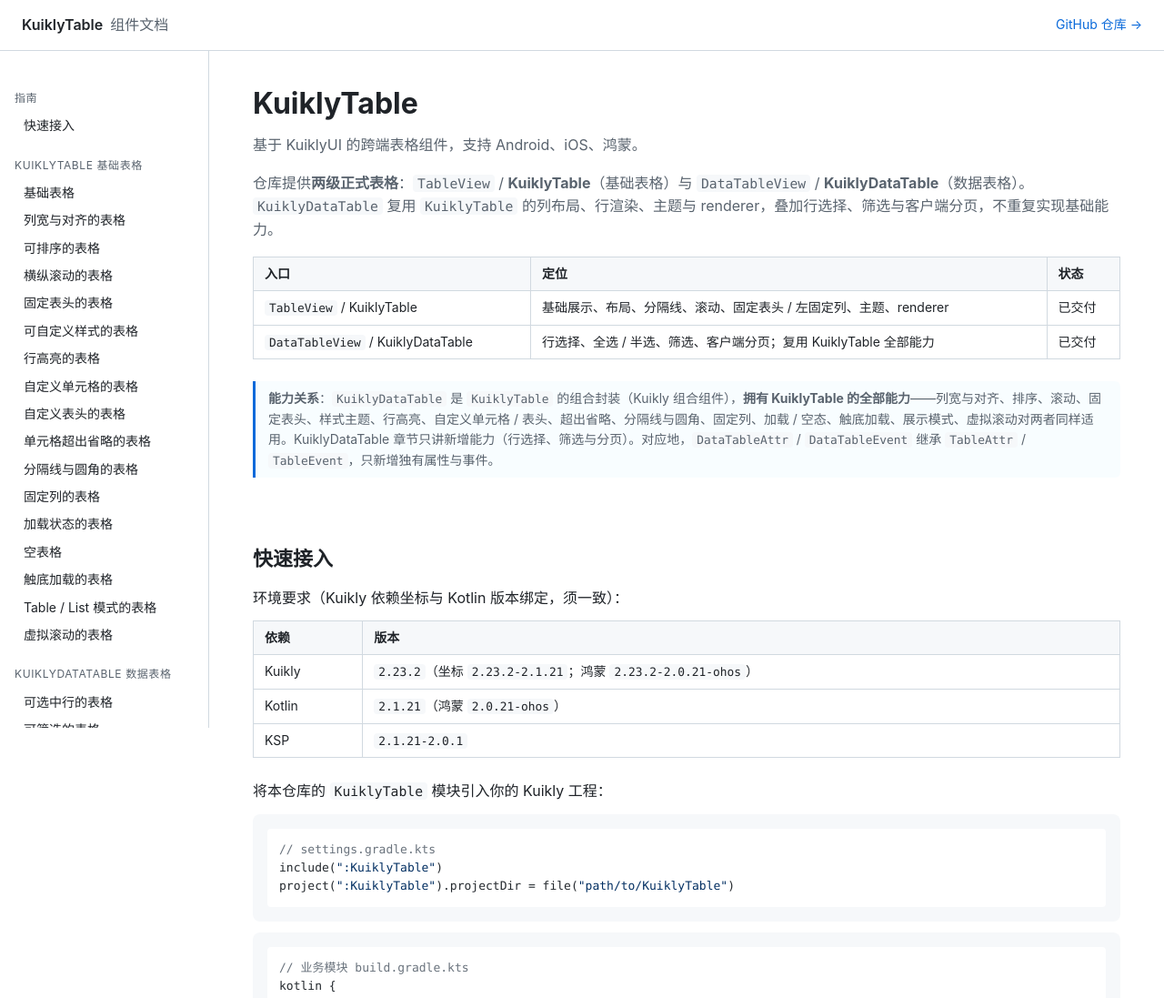
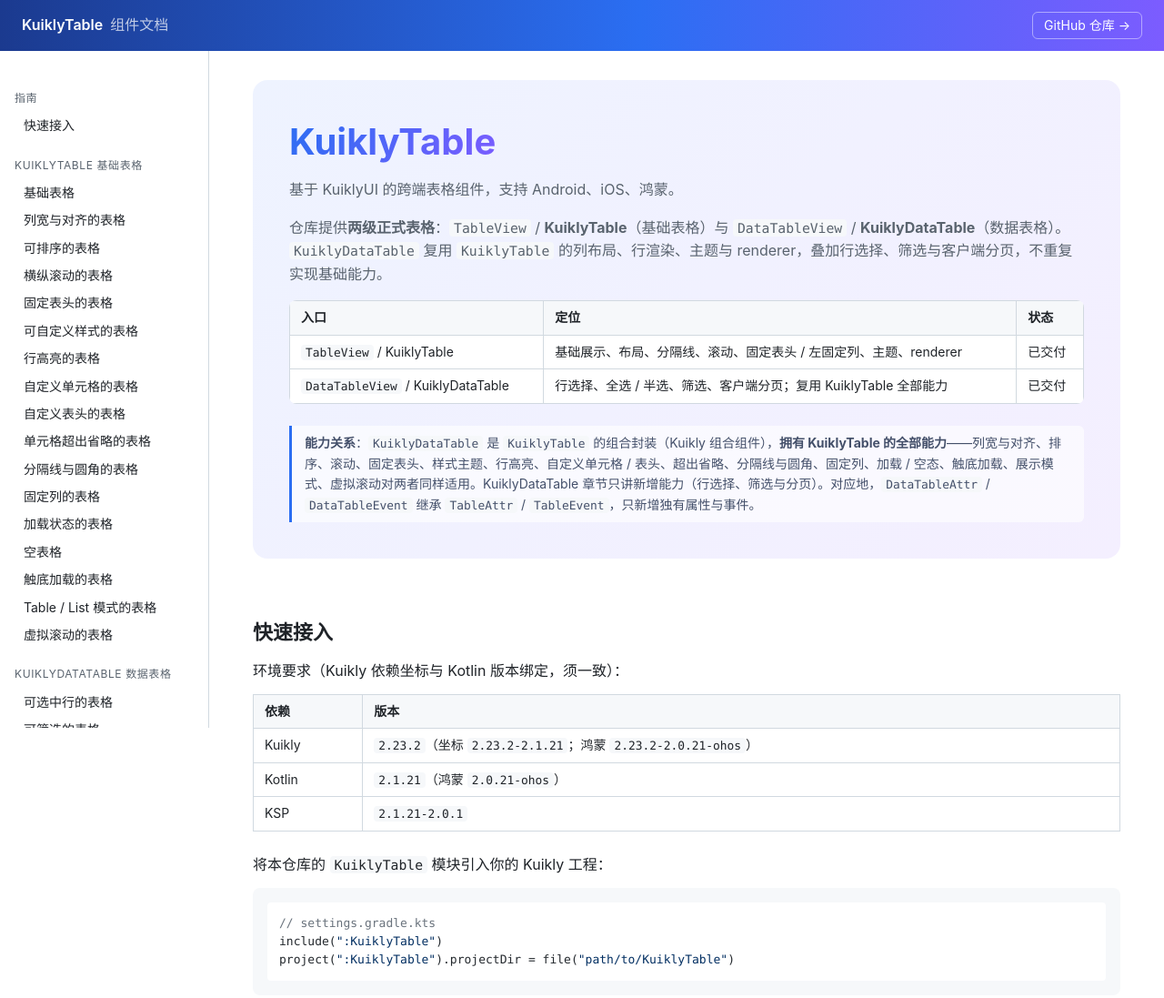
Before and after one commit to AriaLEntropy/KuiklyTableView, a plain HTML site: page site/index.html in a window 1280 px wide. Shown: the top 1097 px of the page at 91% size. Drawn offline with nearby package versions, Linux system fonts and the light colour scheme.

Commit message:
docs(site): 品牌蓝紫渐变，风格对齐组件官网
深蓝→蓝→紫渐变顶栏（白字 + 描边仓库按钮）、hero 标题渐变文字 +
浅色渐变 banner、导航/note/链接统一品牌色 #2b6ef2。

```diff
--- a/site/index.html
+++ b/site/index.html
@@ -11,7 +11,11 @@
     --fg-muted: #59636e;
     --border: #d1d9e0;
     --code-bg: #f6f8fa;
-    --accent: #0969da;
+    --brand-from: #2b6ef2;
+    --brand-to: #7c5cff;
+    --brand: linear-gradient(120deg, var(--brand-from), var(--brand-to));
+    --accent: #2b6ef2;
+    --accent-soft: #e9f0ff;
     --header-h: 56px;
     --nav-w: 230px;
   }
@@ -27,12 +31,17 @@
   header.topbar {
     position: fixed; top: 0; left: 0; right: 0; height: var(--header-h);
     display: flex; align-items: center; justify-content: space-between;
-    padding: 0 24px; background: #fff; border-bottom: 1px solid var(--border);
+    padding: 0 24px; color: #fff;
+    background: linear-gradient(90deg, #1b3a8f 0%, var(--brand-from) 55%, var(--brand-to) 100%);
     z-index: 20;
   }
-  .topbar .brand { font-weight: 600; font-size: 16px; }
-  .topbar .brand span { color: var(--fg-muted); font-weight: 400; margin-left: 8px; }
-  .topbar a.repo { color: var(--accent); text-decoration: none; font-size: 14px; }
+  .topbar .brand { font-weight: 600; font-size: 16px; color: #fff; }
+  .topbar .brand span { color: rgba(255,255,255,.72); font-weight: 400; margin-left: 8px; }
+  .topbar a.repo {
+    color: #fff; text-decoration: none; font-size: 14px;
+    border: 1px solid rgba(255,255,255,.45); border-radius: 6px; padding: 3px 12px;
+  }
+  .topbar a.repo:hover { background: rgba(255,255,255,.14); }
   nav.side {
     position: fixed; top: var(--header-h); bottom: 0; left: 0; width: var(--nav-w);
     overflow-y: auto; padding: 24px 16px 48px; border-right: 1px solid var(--border);
@@ -45,17 +54,30 @@
     text-decoration: none; font-size: 14px;
   }
   nav.side a:hover { background: var(--code-bg); }
-  nav.side a.active { background: #ddf4ff; color: var(--accent); font-weight: 600; }
+  nav.side a.active { background: var(--accent-soft); color: var(--accent); font-weight: 600; }
   main {
     margin-left: var(--nav-w); padding: calc(var(--header-h) + 32px) 48px 96px;
     max-width: 1180px;
   }
   section { margin-bottom: 72px; scroll-margin-top: calc(var(--header-h) + 16px); }
-  .hero h1 { margin: 0 0 8px; font-size: 32px; }
+  .hero {
+    background: linear-gradient(135deg, #eef3ff 0%, #f4efff 100%);
+    border-radius: 16px; padding: 36px 40px 24px; margin-bottom: 64px;
+  }
+  .hero h1 {
+    margin: 0 0 8px; font-size: 40px; display: inline-block;
+    background: var(--brand);
+    -webkit-background-clip: text; background-clip: text;
+    color: transparent;
+  }
   .hero p { color: var(--fg-muted); margin: 0 0 16px; }
+  .hero table.api { background: #fff; border-radius: 8px; overflow: hidden; }
+  .hero .note { background: rgba(255,255,255,.65); color: #44506a; }
   h2 { font-size: 22px; margin: 0 0 12px; }
   h3 { font-size: 16px; margin: 24px 0 8px; }
   p { margin: 8px 0; }
+  main a { color: var(--accent); text-decoration: none; }
+  main a:hover { text-decoration: underline; }
   ul { margin: 8px 0; padding-left: 22px; }
   code {
     background: var(--code-bg); border-radius: 4px; padding: 1px 5px;
@@ -86,7 +108,7 @@
   table.api th { background: var(--code-bg); }
   table.api td code { white-space: nowrap; }
   .note {
-    border-left: 3px solid var(--accent); background: #ddf4ff33;
+    border-left: 3px solid var(--accent); background: #e9f0ff55;
     padding: 8px 14px; border-radius: 0 6px 6px 0; color: var(--fg-muted);
     font-size: 14px; margin: 12px 0;
   }
```
